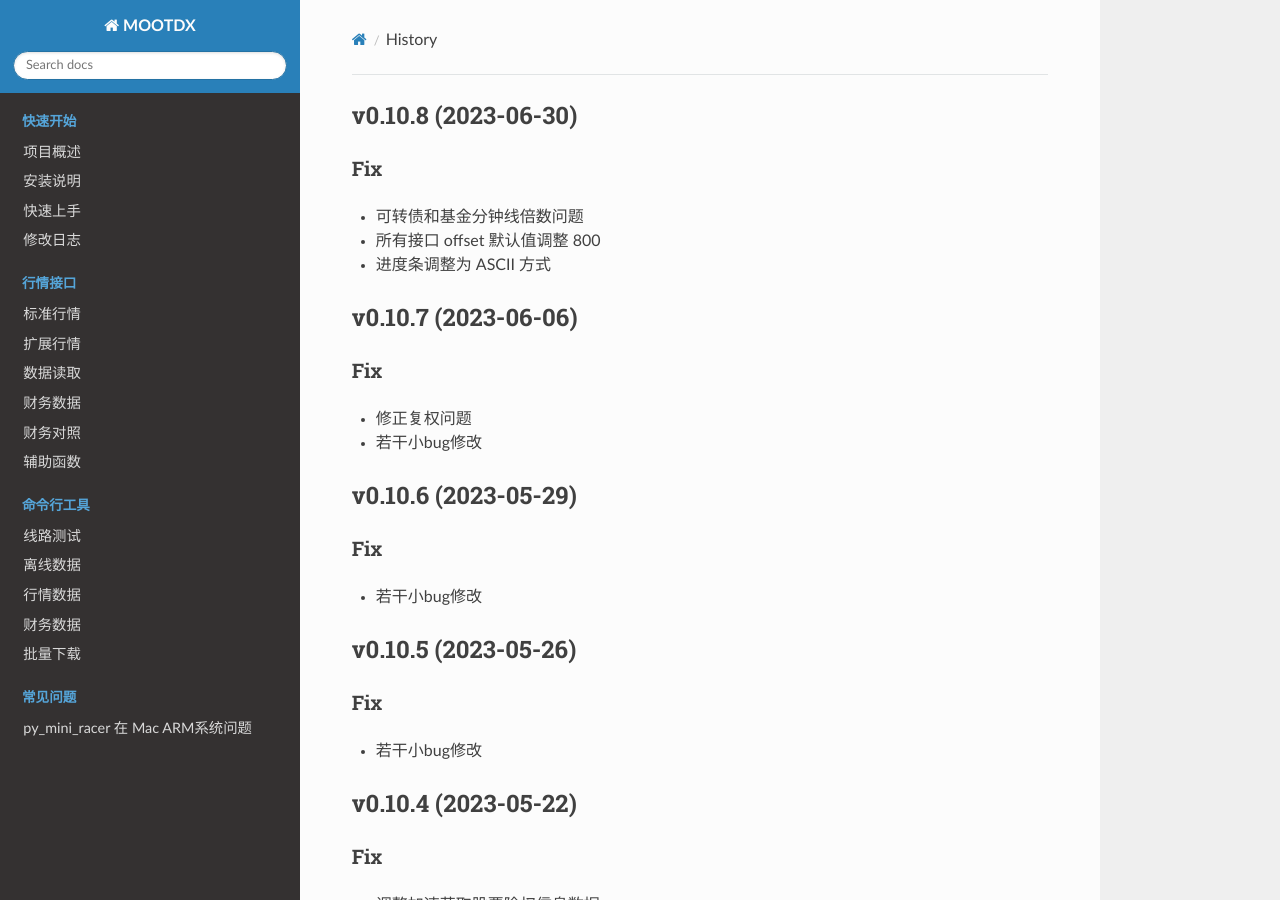
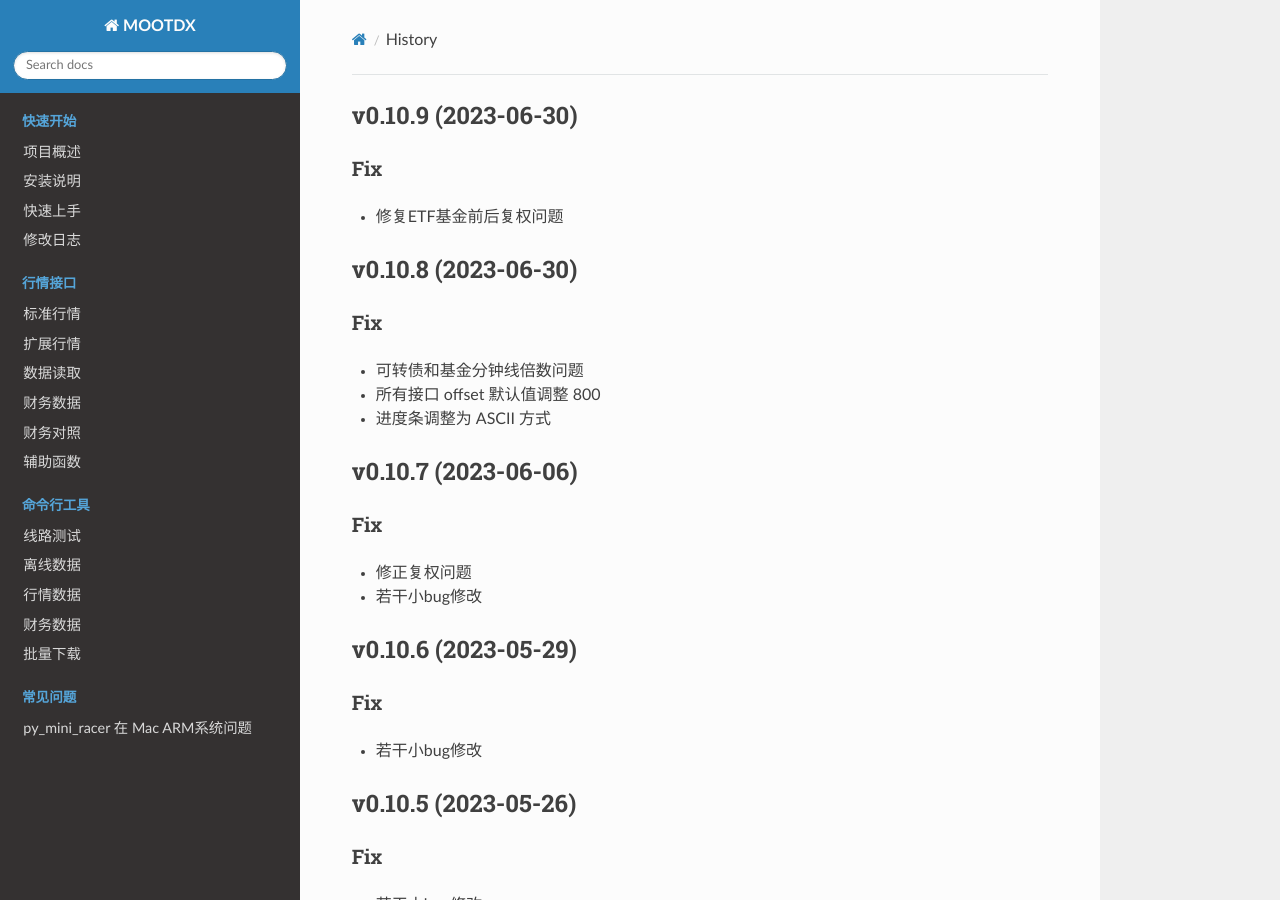
Before and after one commit to mootdx/mootdx, an MkDocs documentation site: the page built from docs/history.md, in a window 1280 px wide and 900 px high. Built offline with MkDocs 1.6.1, drawn with Linux system fonts in a browser that asks for light colours; nearby versions of some CDN libraries.

Commit message:
bump: version 0.10.8 → 0.10.9

```diff
--- a/docs/history.md
+++ b/docs/history.md
@@ -1,3 +1,9 @@
+## v0.10.9 (2023-06-30)
+
+### Fix
+
+- 修复ETF基金前后复权问题
+
 ## v0.10.8 (2023-06-30)
 
 ### Fix
--- a/mootdx/__init__.py
+++ b/mootdx/__init__.py
@@ -5,5 +5,5 @@ from mootdx.consts import HQ_HOSTS
 from mootdx.server import server
 from mootdx.utils import get_config_path
 
-__version__ = '0.10.8'
+__version__ = '0.10.9'
 __author__ = 'bopo.wang <ibopo@126.com>'
--- a/pyproject.toml
+++ b/pyproject.toml
@@ -1,6 +1,6 @@
 [tool.poetry]
 name = "mootdx"
-version = "0.10.8"
+version = "0.10.9"
 description = "通达信数据读取接口."
 authors = ["bopo <ibopo@126.com>"]
 readme = "README.md"
```
